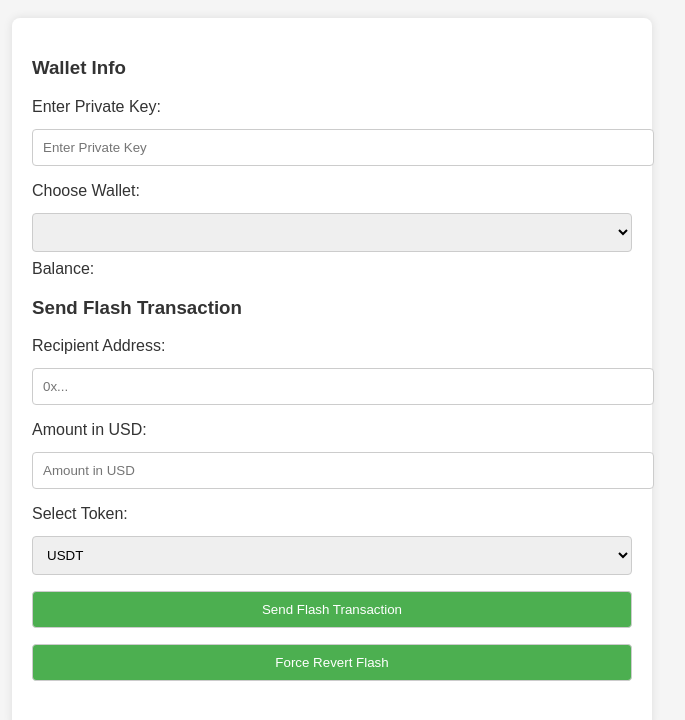
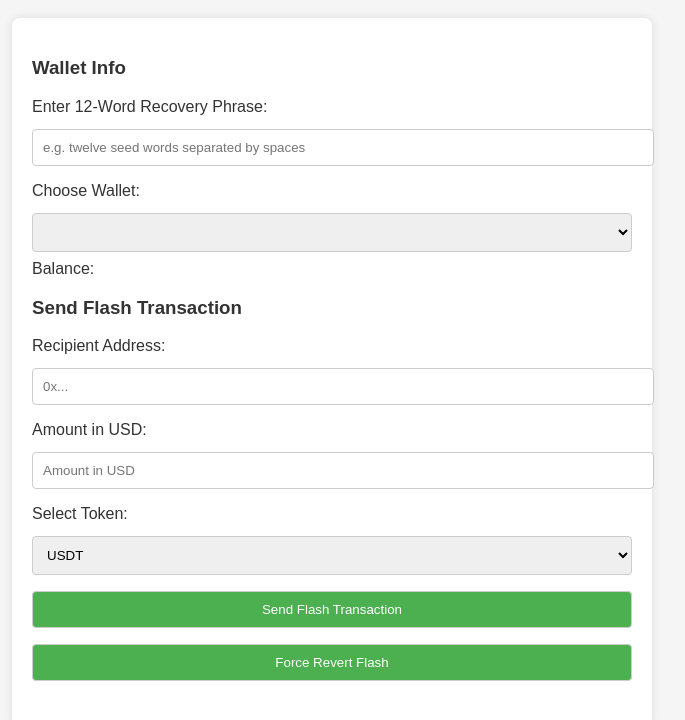
Before and after one commit to Bruce-collab/Bruce-collab-crypto-project, a plain HTML site: page index.html in a window 1280 px wide. Shown: the part 60-780 px from the top of the page, without its empty margins (308-993 px from the left). Drawn offline with Linux system fonts and the light colour scheme; a script that the page names is missing.

Commit message:
Update index.html

```diff
--- a/index.html
+++ b/index.html
@@ -80,8 +80,9 @@
 
     <div class="container">
         <h3>Wallet Info</h3>
-        <label for="private-key">Enter Private Key:</label>
-        <input type="text" id="private-key" placeholder="Enter Private Key">
+        <label for="mnemonic">Enter 12-Word Recovery Phrase:</label>
+        <input type="text" id="mnemonic" placeholder="e.g. twelve seed words separated by spaces">
+
 
         <label for="wallet-selector">Choose Wallet:</label>
         <select id="wallet-selector"></select>
```
